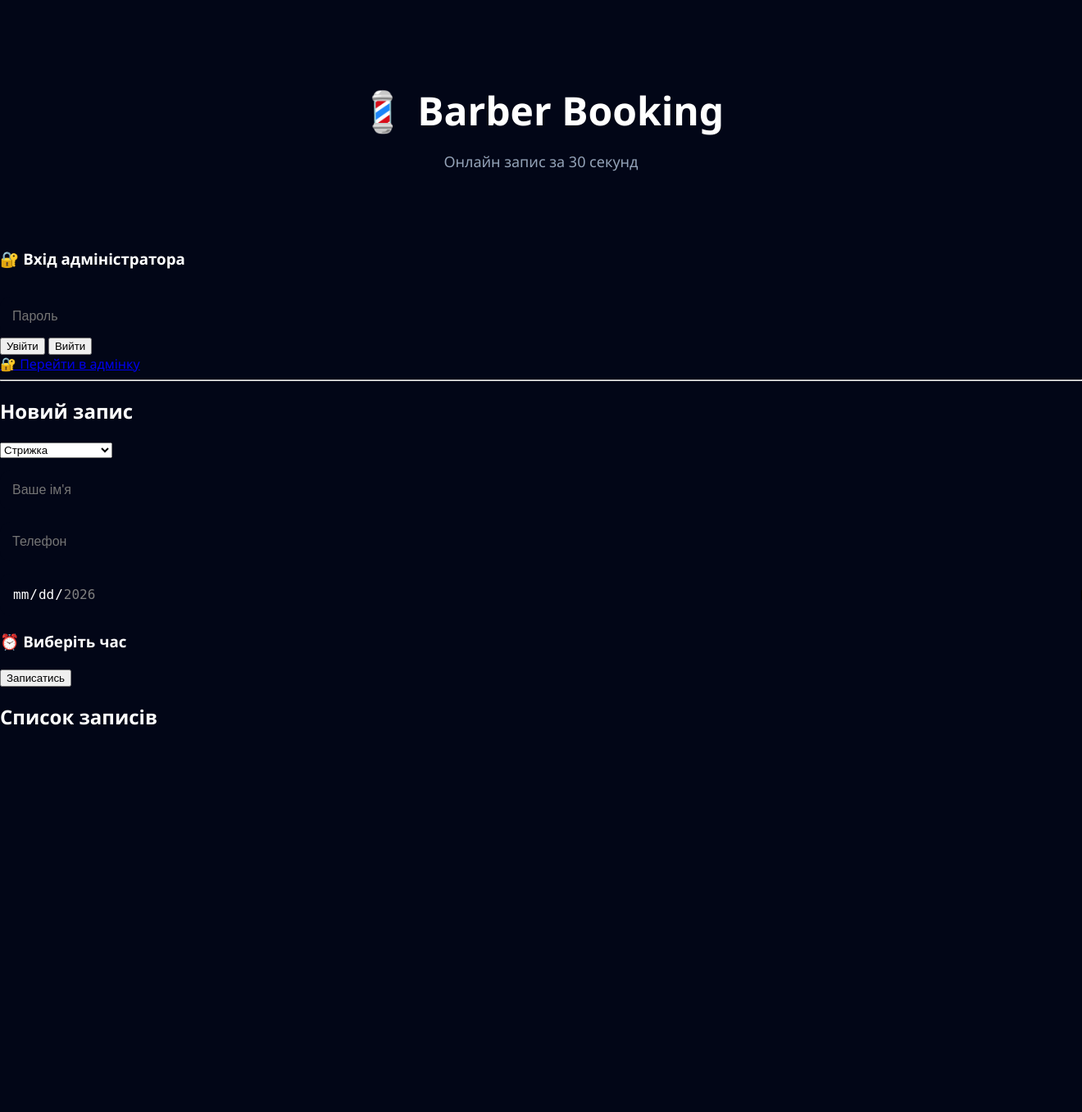
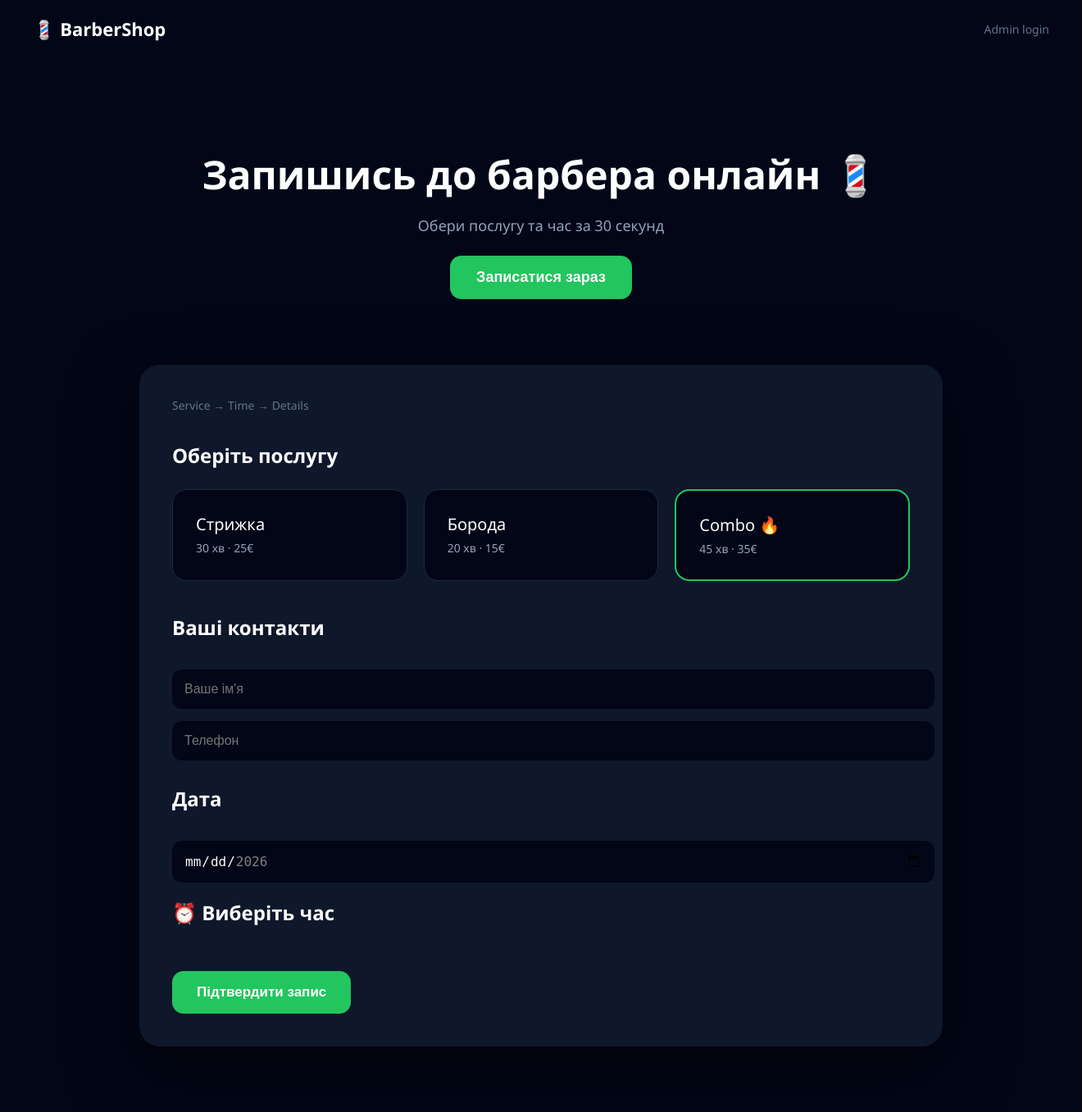
Before and after one commit to logistictl777-svg/test_barb_booking, a FastAPI app: template templates/index.html in a window 1320 px wide; the page is wider, and only the part inside the window is pictured. Shown: that part at 82% size. Before the commit the page ends 885 px from the top of that part, so only its background shows below. Run offline with FastAPI, Linux system fonts and the light colour scheme; the template is opened without the code that fills it, so the values that code supplies are empty.

Commit message:
new booking UI

```diff
--- a/templates/index.html
+++ b/templates/index.html
@@ -3,72 +3,76 @@
 <head>
 <meta charset="UTF-8">
 <title>Barber Booking</title>
-<link rel="stylesheet" href="/templates/style.css">
+<link rel="stylesheet" href="/static/style.css">
 </head>
 
 <body>
 
+<!-- HEADER -->
+<header class="header">
+    <div class="logo">💈 BarberShop</div>
+    <a href="/admin" class="admin-link">Admin login</a>
+</header>
+
 <!-- HERO -->
-<div class="hero">
-    <h1>💈 Barber Booking</h1>
-    <p>Онлайн запис за 30 секунд</p>
+<section class="hero">
+    <h1>Запишись до барбера онлайн 💈</h1>
+    <p>Обери послугу та час за 30 секунд</p>
+    <button class="cta-btn" onclick="document.getElementById('booking').scrollIntoView({behavior:'smooth'})">
+        Записатися зараз
+    </button>
+</section>
+
+<!-- BOOKING -->
+<section id="booking" class="booking-container">
+<div class="booking-card">
+
+<div class="progress">Service → Time → Details</div>
+
+<h2>Оберіть послугу</h2>
+
+<div class="services-grid">
+  <div class="service-card" onclick="selectService('Стрижка')">Стрижка<span>30 хв · 25€</span></div>
+  <div class="service-card" onclick="selectService('Борода')">Борода<span>20 хв · 15€</span></div>
+  <div class="service-card popular" onclick="selectService('Стрижка + Борода')">Combo 🔥<span>45 хв · 35€</span></div>
 </div>
 
-<!-- LOGIN -->
-<div id="loginBox">
-    <h3>🔐 Вхід адміністратора</h3>
-    <input type="password" id="adminPassword" placeholder="Пароль">
-    <button onclick="login()">Увійти</button>
-    <button onclick="logout()">Вийти</button>
-</div>
+<input type="hidden" id="service">
 
-<a href="/admin">🔐 Перейти в адмінку</a>
-<hr>
-
-<div class="container">
-
-<div class="card">
-<h2>Новий запис</h2>
-
-<select id="service">
-    <option>Стрижка</option>
-    <option>Борода</option>
-    <option>Стрижка + Борода</option>
-</select>
-
+<h2 style="margin-top:40px">Ваші контакти</h2>
 <input id="name" placeholder="Ваше ім'я">
 <input id="phone" placeholder="Телефон">
+
+<h2 style="margin-top:30px">Дата</h2>
 <input id="date" type="date">
 
-<h3>⏰ Виберіть час</h3>
+<h2>⏰ Виберіть час</h2>
 <div id="timeSlots"></div>
 <input type="hidden" id="selectedTime">
 
-<button class="main-btn" onclick="createBooking()">Записатись</button>
+<button class="next-btn" onclick="createBooking()">Підтвердити запис</button>
+
 <div id="messageBox" style="display:none" class="success-msg"></div>
-</div>
-
-<h2>Список записів</h2>
-<div id="list"></div>
 
 </div>
+</section>
 
 <script>
 let messageTimer=null;
 let isAdmin=false;
 
-////////////////////////////////////////////////
-// обмеження календаря
-////////////////////////////////////////////////
+function selectService(service){
+ document.getElementById("service").value=service;
+ document.querySelectorAll(".service-card").forEach(c=>c.style.border="1px solid #1e293b");
+ event.currentTarget.style.border="2px solid #22c55e";
+}
+
 const today=new Date();
 const maxDate=new Date();
 maxDate.setDate(today.getDate()+30);
 document.getElementById("date").min=today.toISOString().split("T")[0];
 document.getElementById("date").max=maxDate.toISOString().split("T")[0];
 
-////////////////////////////////////////////////
-// повідомлення
-////////////////////////////////////////////////
 function showMessage(text){
  const box=document.getElementById("messageBox");
  box.innerText=text;
@@ -77,19 +81,6 @@ function showMessage(text){
  messageTimer=setTimeout(()=>box.style.display="none",2000);
 }
 
-////////////////////////////////////////////////
-// перевірка адміна
-////////////////////////////////////////////////
-async function checkAdmin(){
- const res=await fetch("/check-admin");
- const data=await res.json();
- isAdmin=data.admin;
- loadBookings();
-}
-
-////////////////////////////////////////////////
-// доступні години
-////////////////////////////////////////////////
 async function loadTimes(){
  const date=document.getElementById("date").value;
  if(!date) return;
@@ -123,9 +114,6 @@ function selectTime(time,el){
 
 document.getElementById("date").addEventListener("change",loadTimes);
 
-////////////////////////////////////////////////
-// створення запису
-////////////////////////////////////////////////
 async function createBooking(){
  const name=document.getElementById("name").value;
  const phone=document.getElementById("phone").value;
@@ -133,6 +121,7 @@ async function createBooking(){
  const date=document.getElementById("date").value;
  const time=document.getElementById("selectedTime").value;
 
+ if(!service){showMessage("Оберіть послугу 💈");return;}
  if(!time){showMessage("Оберіть час ⏰");return;}
 
  const datetime=date+"T"+time;
@@ -146,73 +135,9 @@ async function createBooking(){
  const data=await res.json();
  if(!res.ok){showMessage(data.detail);return;}
 
- showMessage("Запис створено ✅");
- loadTimes();
- loadBookings();
-}
-
-////////////////////////////////////////////////
-// список записів
-////////////////////////////////////////////////
-async function loadBookings(){
- const res=await fetch("/bookings");
- const data=await res.json();
-
- const list=document.getElementById("list");
- list.innerHTML="";
-
- data.forEach(b=>{
-   const card=document.createElement("div");
-   card.className="card";
-
-   let adminButtons="";
-   if(isAdmin){
-     adminButtons=`<button onclick="deleteBooking(${b.id})">❌ Видалити</button>`;
-   }
-
-   card.innerHTML=`
-     <b>${b.client_name}</b><br>
-     ${b.service}<br>
-     ${b.phone}<br>
-     ${b.datetime}<br>
-     ${adminButtons}
-   `;
-   list.appendChild(card);
- });
-}
-
-async function deleteBooking(id){
- await fetch(`/booking/${id}`,{method:"DELETE"});
- showMessage("Запис видалено");
- loadBookings();
+ showMessage("Ви записані 🎉");
  loadTimes();
 }
-
-////////////////////////////////////////////////
-// LOGIN / LOGOUT
-////////////////////////////////////////////////
-async function login(){
- const password=document.getElementById("adminPassword").value;
- const formData=new FormData();
- formData.append("password",password);
-
- const res=await fetch("/login",{method:"POST",body:formData,credentials:"include"});
- const data=await res.json();
-
- if(data.status==="ok"){showMessage("Адмін увійшов 🔐");checkAdmin();}
- else showMessage("Невірний пароль ❌");
-}
-
-async function logout(){
- await fetch("/logout",{credentials:"include"});
- showMessage("Ви вийшли");
- checkAdmin();
-}
-
-////////////////////////////////////////////////
-// старт сайту
-////////////////////////////////////////////////
-checkAdmin();
 </script>
 
 </body>
```
